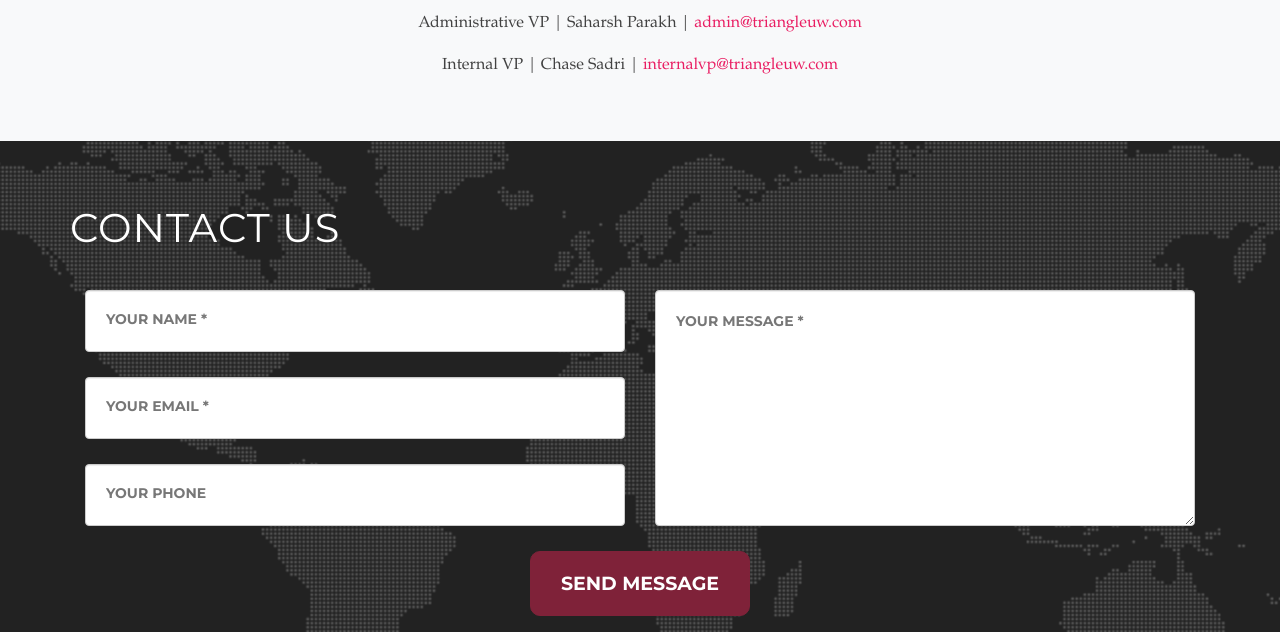
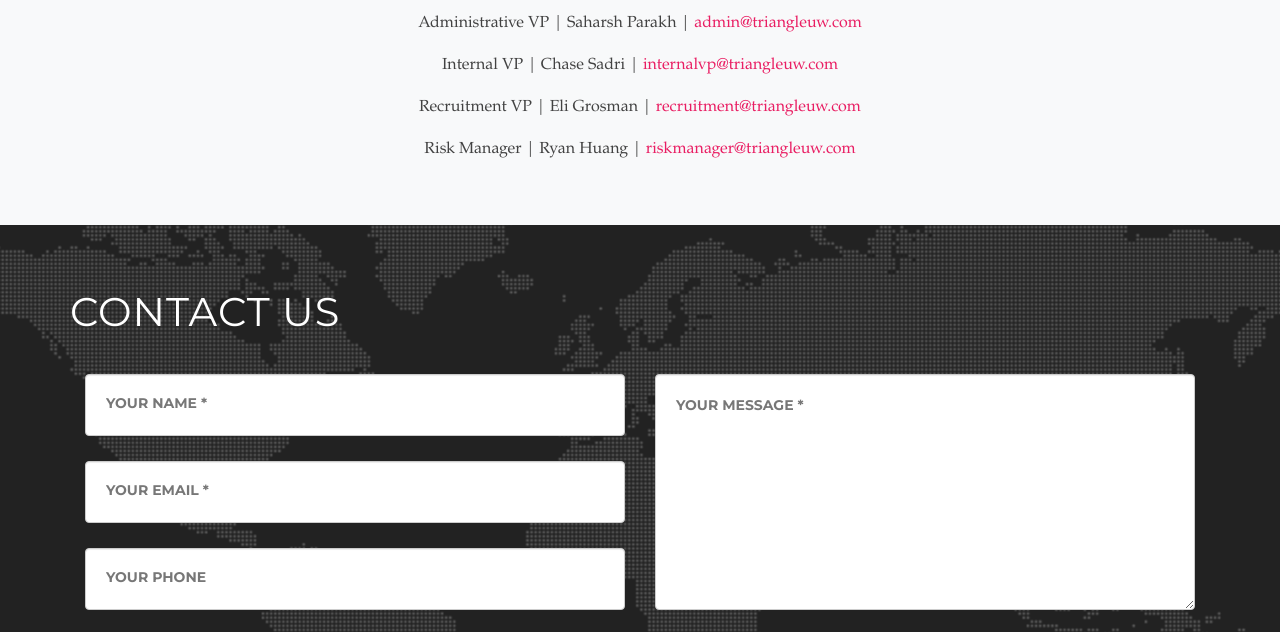
Before and after one commit to Triangle-Fraternity-UW/triangleuw.com, a website: page parents.html in a window 1280 px wide. Shown: the part 3530-4162 px from the top of the page. Drawn offline with Linux system fonts and the light colour scheme; a web font is replaced by a local one.

Commit message:
Updated eboard email info on Parents page.

```diff
--- a/parents.html
+++ b/parents.html
@@ -266,6 +266,8 @@
                         <p class="text-muted">External VP | Cameron Wutzke | <a href="mailto:president@triangleuw.com">externalvp@triangleuw.com</a></p>
                         <p class="text-muted">Administrative VP | Saharsh Parakh | <a href="mailto:president@triangleuw.com">admin@triangleuw.com</a></p>
                         <p class="text-muted">Internal VP | Chase Sadri | <a href="mailto:president@triangleuw.com">internalvp@triangleuw.com</a></p>
+                        <p class="text-muted">Recruitment VP | Eli Grosman | <a href="mailto:recruitment@triangleuw.com">recruitment@triangleuw.com</a></p>
+                        <p class="text-muted">Risk Manager | Ryan Huang | <a href="mailto:riskmanager@triangleuw.com">riskmanager@triangleuw.com</a></p>
                     </div>
                 </div>
             </div>
```
